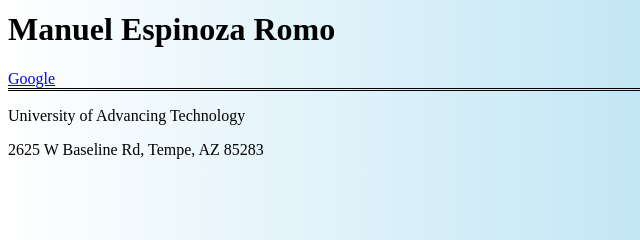
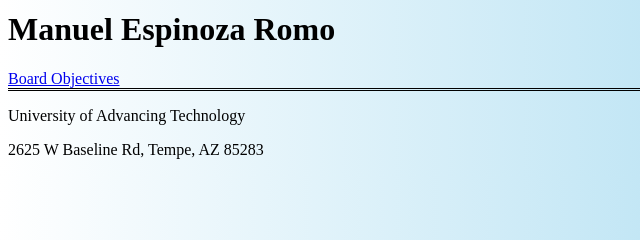
Before and after one commit to mespinoza39/mespinoza39.github.io, a plain HTML site: page index.html in a window 1280 px wide. Shown: the part 322-562 px from the top of the page, 0-640 px from the left. Drawn offline with Linux system fonts and the light colour scheme.

Commit message:
Update index.html

```diff
--- a/index.html
+++ b/index.html
@@ -10,7 +10,7 @@
 <body style="background-image: linear-gradient(90deg, white, skyblue);">
 
 <nav>
-    <a href="https://www.google.com/">Google</a>
+    <a href="https://mespinoza39.github.io/Objectives">Board Objectives</a>
 </nav>
     <footer style="border-top: double;">
         <p> University of Advancing Technology</p>
```
